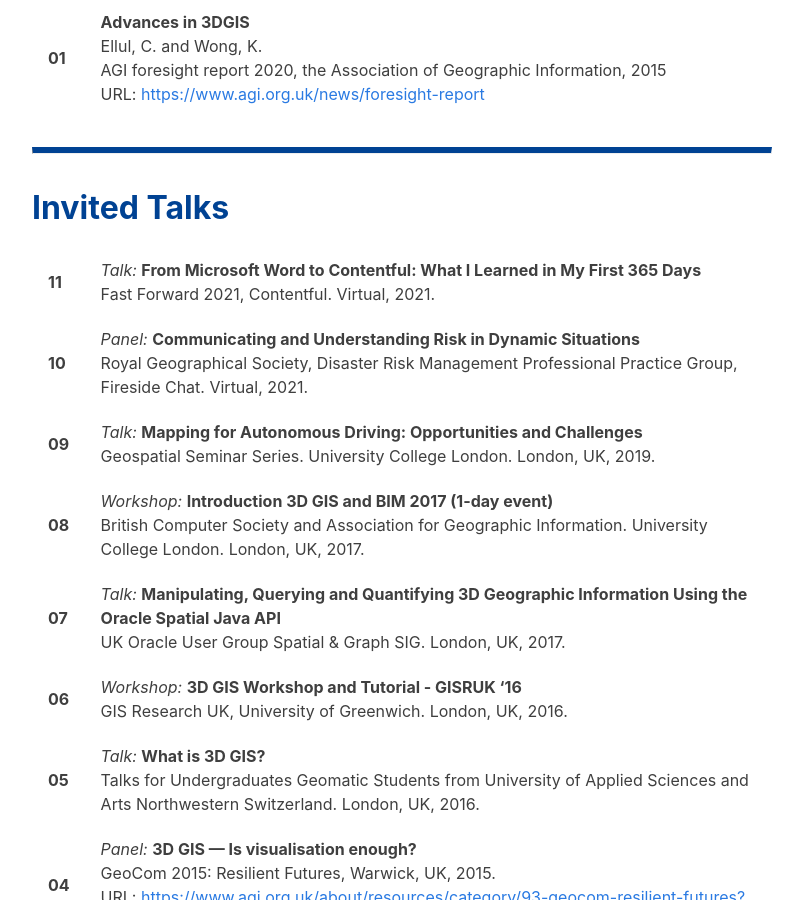
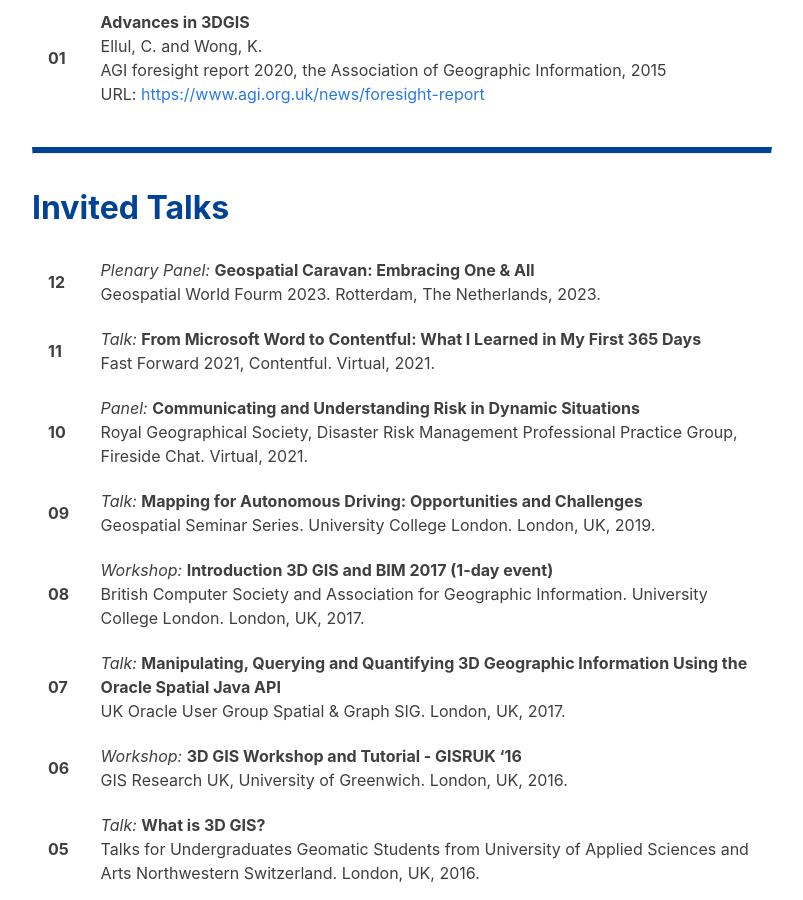
Before and after one commit to kel196/kel196.github.io, a Jekyll site: the page built from index.md, in a window 1280 px wide and 900 px high, scrolled down 7081 px. Shown: the whole window, without its empty margins (238-1041 px from the left). Built offline with Jekyll 4.4.1, drawn with Linux system fonts in a browser that asks for light colours; our own code applies the rules of GitHub Pages for plain Markdown files.

Commit message:
Updated Invited Talks

```diff
--- a/index.md
+++ b/index.md
@@ -173,6 +173,7 @@ Providing one-to-one personalised IT support at the client’s own home for olde
 
 |        |                                                              |
 | ---------- | ------------------------------------------------------------ |
+| **12** | *Plenary Panel:* **Geospatial Caravan: Embracing One & All**<br />Geospatial World Fourm 2023. Rotterdam, The Netherlands, 2023. |
 | **11** | *Talk:* **From Microsoft Word to Contentful: What I Learned in My First 365 Days**<br />Fast Forward 2021, Contentful. Virtual, 2021. |
 | **10**    | *Panel:* **Communicating and Understanding Risk in Dynamic Situations**<br />Royal Geographical Society, Disaster Risk Management Professional Practice Group, Fireside Chat. Virtual, 2021. |
 | **09**  | *Talk:* **Mapping for Autonomous Driving: Opportunities and Challenges**<br />Geospatial Seminar Series. University College London. London, UK, 2019. |
```
